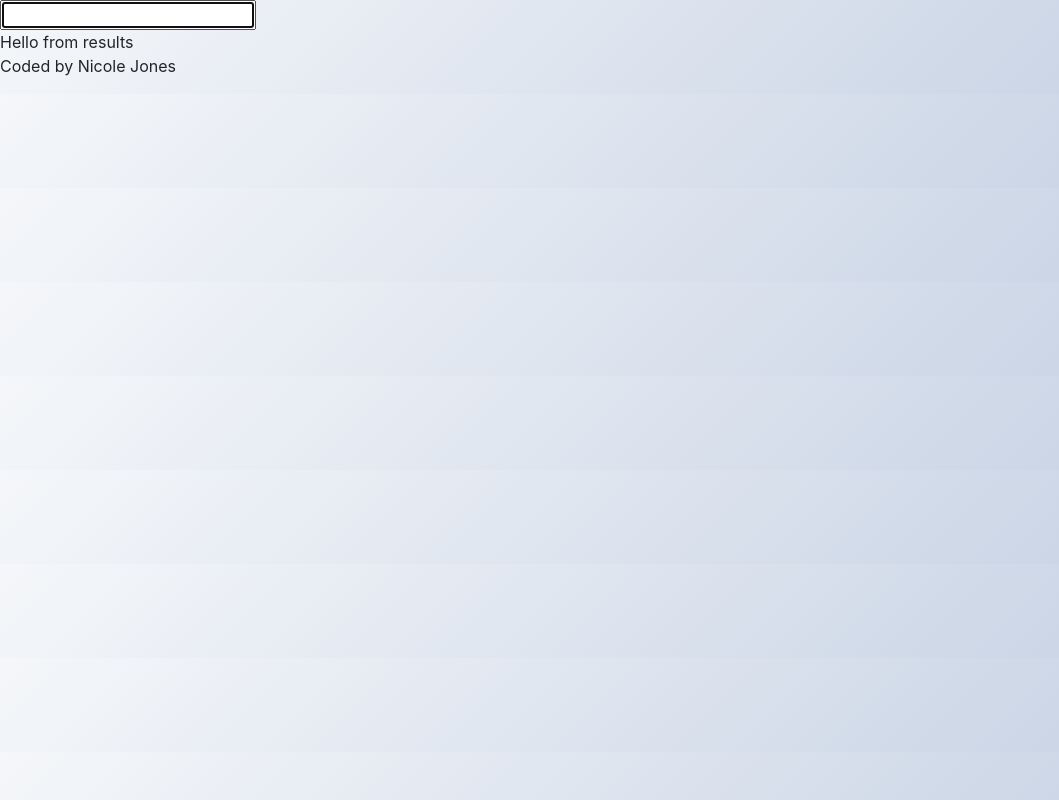
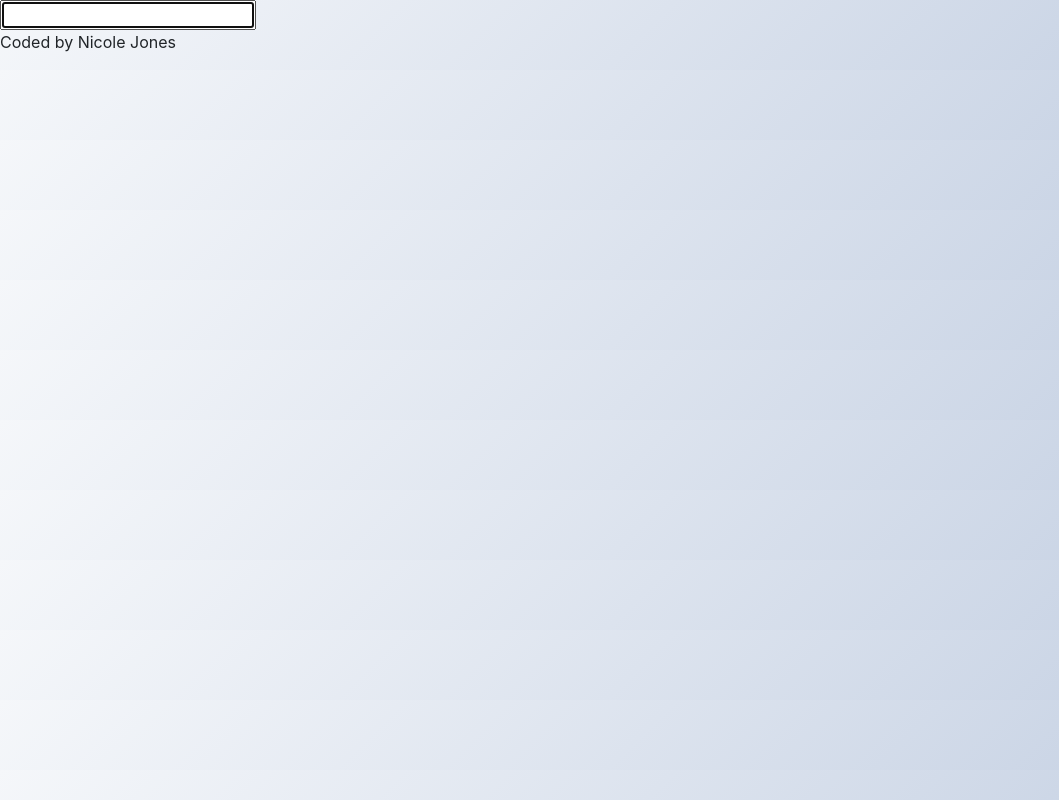
Before and after one commit to nicolemariej/dictionary-project, a React (Create React App) app: page / in a window 1280 px wide. Shown: the whole page, without its empty margins (0-1059 px from the left). Built offline with nearby package versions, Linux system fonts and the light colour scheme.

Commit message:
Returning definitions function

```diff
--- a/src/Dictionary.js
+++ b/src/Dictionary.js
@@ -5,10 +5,12 @@
 
 export default function Dictionary() {
   let [keyword, setKeyword] = useState("");
+  let [results, setResults] = useState(null);
 
   function handleResponse(response) {
     console.log(response.data[0]);
     console.log(response.data[0].meanings[0].definitions[0].definition);
+    setResults(response.data[0]);
   }
 
   function search(event) {
@@ -27,7 +29,7 @@
       <form onSubmit={search}>
         <input type="search" autoFocus={true} onChange={handleKeywordChange} />
       </form>
-      <Results />
+      <Results results={results} />
     </div>
   );
 }
--- a/src/Results.js
+++ b/src/Results.js
@@ -1,5 +1,17 @@
 import React from "react";
 
-export default function Result() {
-  return <div className="Results"> Hello from results </div>;
+export default function Results(props) {
+  if (props.results) {
+    return (
+      <div className="Results">
+        {" "}
+        <h2>{props.results.word}</h2>
+        {props.results.meanings.map(function (meaning, index) {
+          return meaning.definitions[0].definition;
+        })}
+      </div>
+    );
+  } else {
+    return null;
+  }
 }
```
